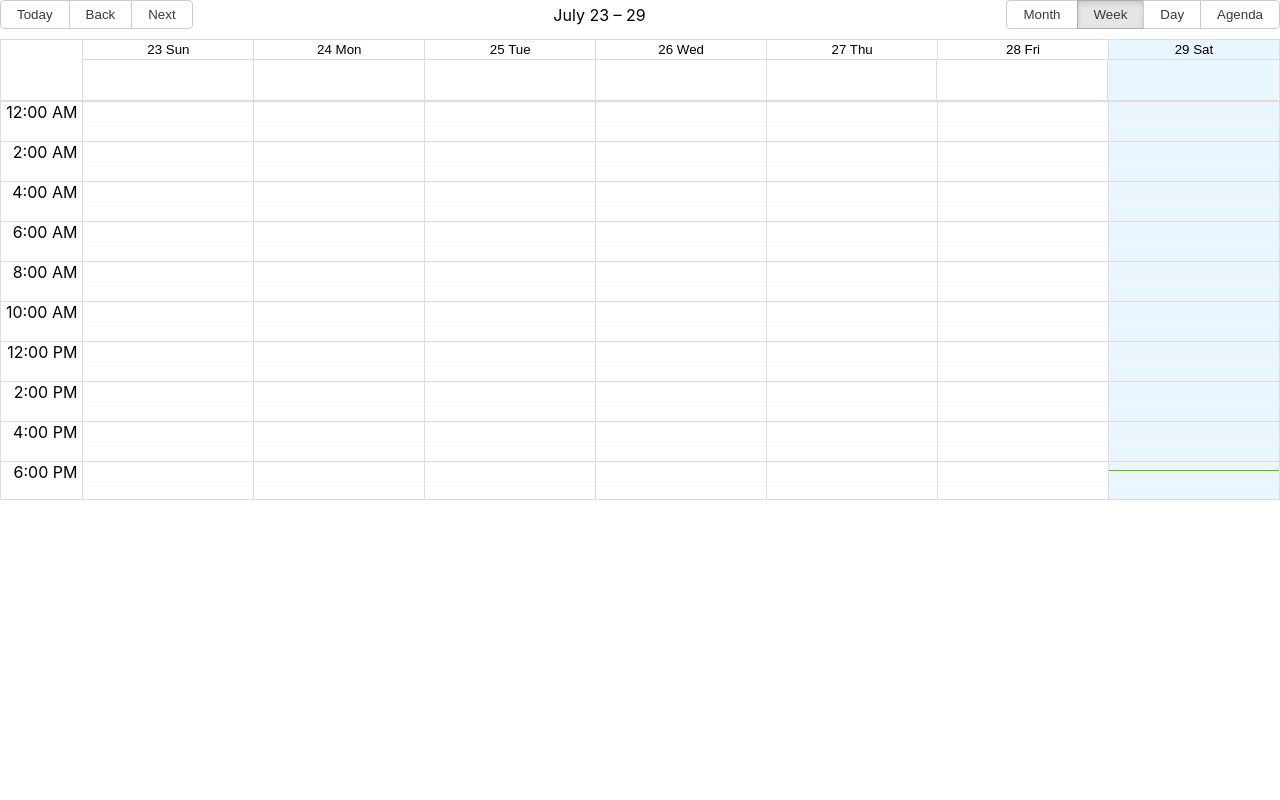
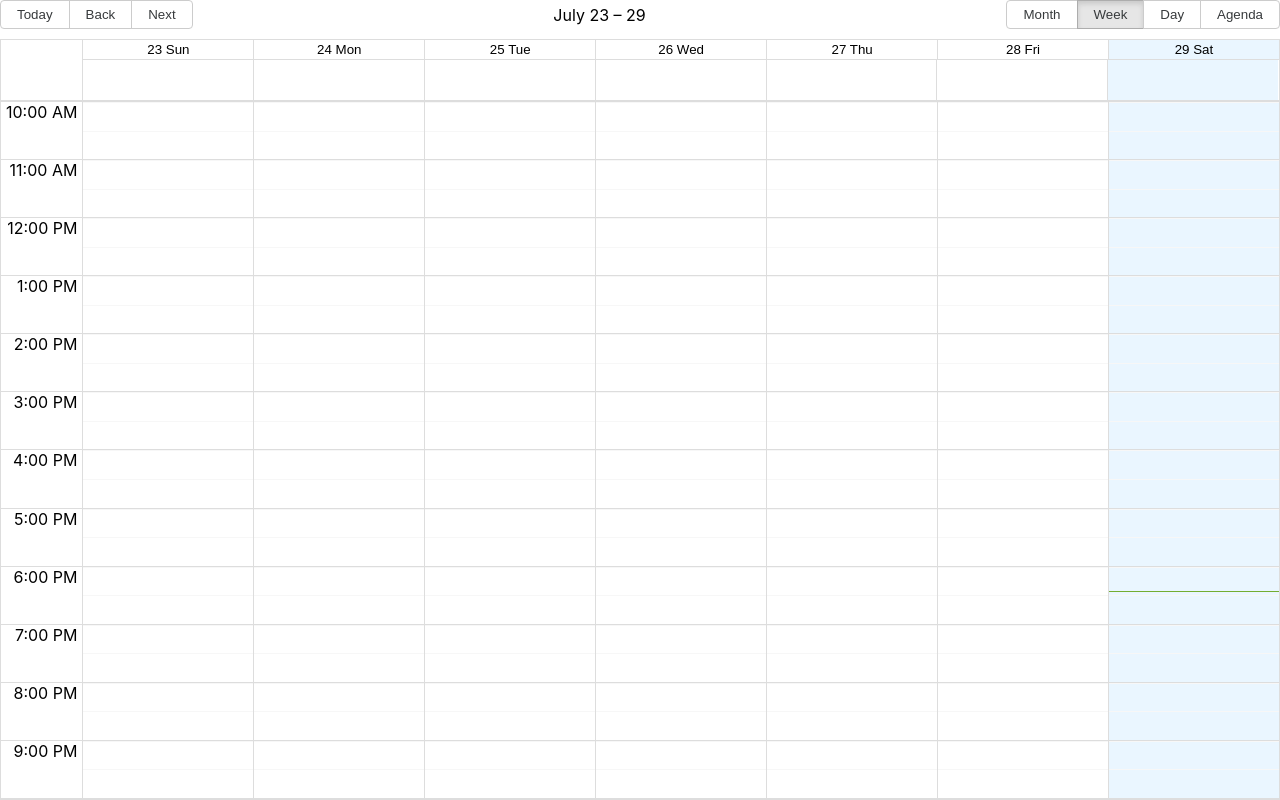
Before and after one commit to nsiahtkha20431/HennaBookingApp_v2, a React (Create React App) app: page / in a window 1280 px wide. Built offline with nearby package versions, Linux system fonts and the light colour scheme.

Commit message:
Added some UI to make only avialable booking times display and half-hours display

```diff
--- a/src/components/Home.js
+++ b/src/components/Home.js
@@ -5,14 +5,6 @@ import '../custom-calendar.css';
 import 'react-big-calendar/lib/css/react-big-calendar.css';
 
 const localizer = momentLocalizer(moment)
-
-// const events = [
-//   {
-//     title: 'Henna Appointment',
-//     start: new Date(2023, 7, 28, 10, 0),
-//     end: new Date(2023, 7, 28, 11, 0),
-//   },
-// ];
 
 const Home = () => {
 
@@ -24,11 +16,6 @@ const Home = () => {
     },
   ]);
 
-  // const handleSlotSelection = (slotInfo) => {
-  //   const { start, end } = slotInfo;
-  //   console.log('Selected slot from', start, 'to', end);
-  // };
-
   const handleSlotSelection = (slotInfo) => {
     const { start, end } = slotInfo;
     const newEvent = {
@@ -38,13 +25,18 @@ const Home = () => {
     };
 
     setEvents([...events, newEvent]); // Add new event to the events array and update the state
-
-    console.log('Selected slot from', start, 'to', end);
   };
 
 
+    // Set the min and max times
+    const minTime = new Date();
+    minTime.setHours(10, 0, 0);
+    const maxTime = new Date();
+    maxTime.setHours(22, 0, 0);
+
+
   return (
-    <div style={{ height: '500px' }}>
+    <div style={{ height: '800px' }}>
       <Calendar
         localizer={localizer}
         events={events}
@@ -52,8 +44,11 @@ const Home = () => {
         endAccessor="end"
         defaultView="week"
         selectable="true"
-        step={60}
+        step={30}
         onSelectSlot={handleSlotSelection}
+        min={minTime} // 10AM
+        max={maxTime} // 10PM
+        timeslots={2} // 1-hour blocks
       />
     </div>
   );
--- a/src/custom-calendar.css
+++ b/src/custom-calendar.css
@@ -1,4 +1,8 @@
 /* custom-calendar.css */
+/* body {
+    background-color: rgb(247, 214, 238);
+  }   */
+
 .rbc-day-slot .rbc-event {
     border: none !important;
 }
```
